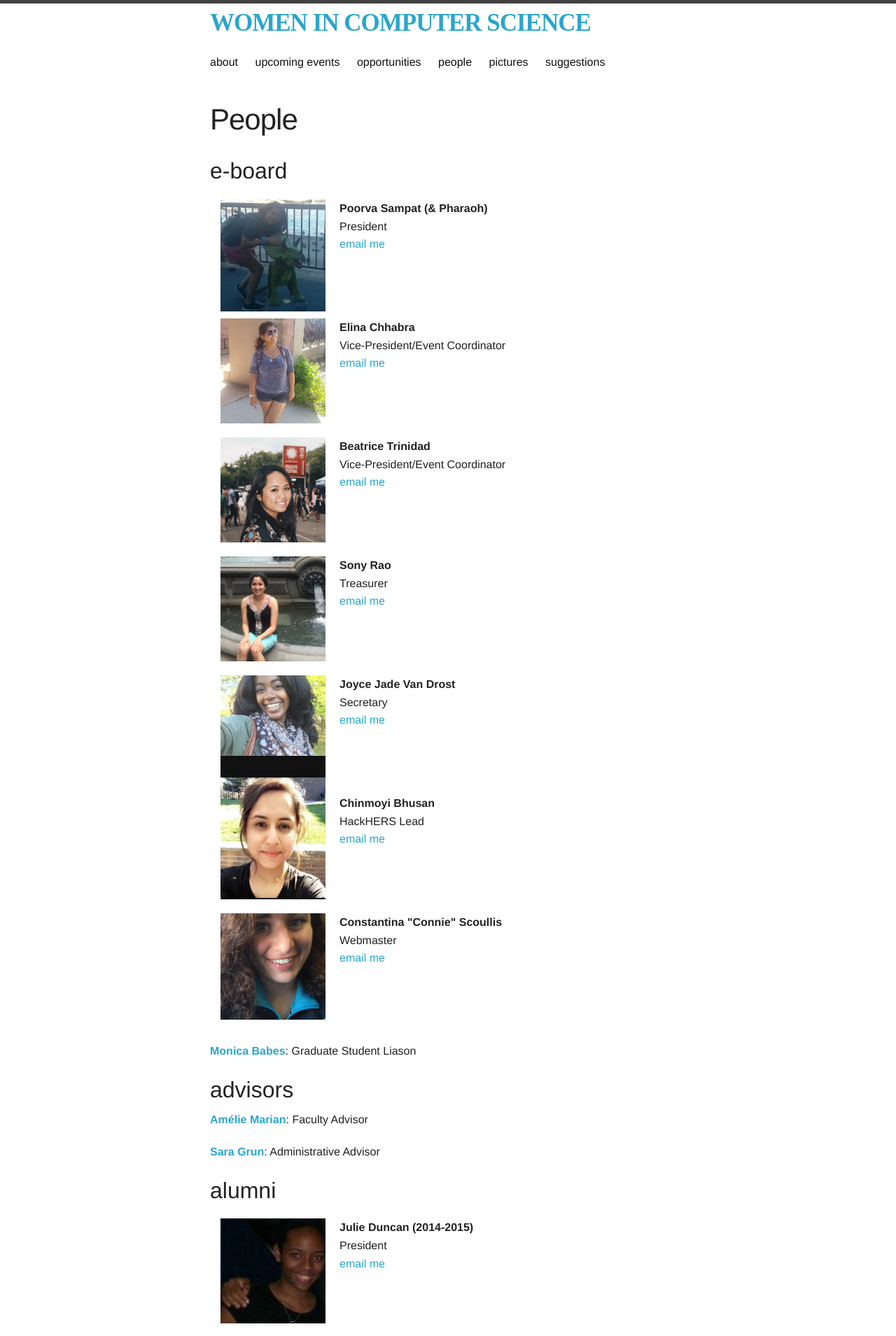
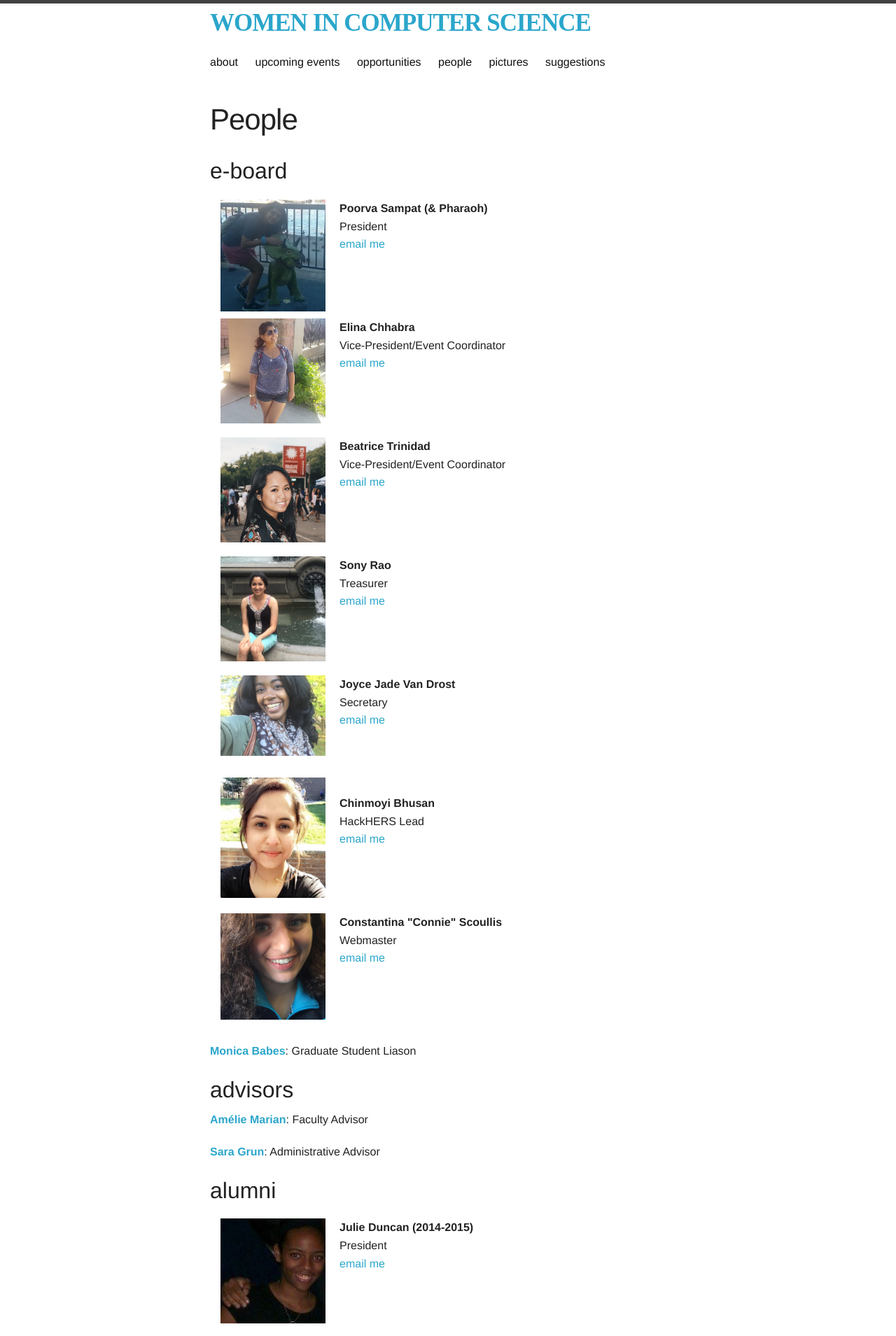
Before and after one commit to scarletwcs/ruwics.github.io, a Jekyll site: the page built from people.html, in a window 1280 px wide. Shown: the top 1909 px of the page at 70% size. Built offline with Jekyll 4.4.1, drawn with Linux system fonts in a browser that asks for light colours; nearby versions of some CDN libraries; some web fonts are replaced.

Commit message:
ended up changing styling in markup--i tried

```diff
--- a/people.html
+++ b/people.html
@@ -59,7 +59,7 @@ permalink: /people/
 
 <div class="row">
 	<div class="small-3 columns">
-		<div class="filler picture">
+		<div class="filler picture" style="background: transparent;">
 			<img src="/third-party/img/people/officers/Joyce.JPG"></img>
 		</div>
 	</div>
@@ -72,7 +72,7 @@ permalink: /people/
 
 <div class="row">
 	<div class="small-3 columns">
-		<div class="filler picture">
+		<div class="filler picture" style="background: transparent;">
 			<img src="/third-party/img/people/officers/chinmoyi.jpg" style="margin-top: -1.5rem;"></img>
 		</div>
 	</div>
```
Also changed, not shown: 1 other file.
